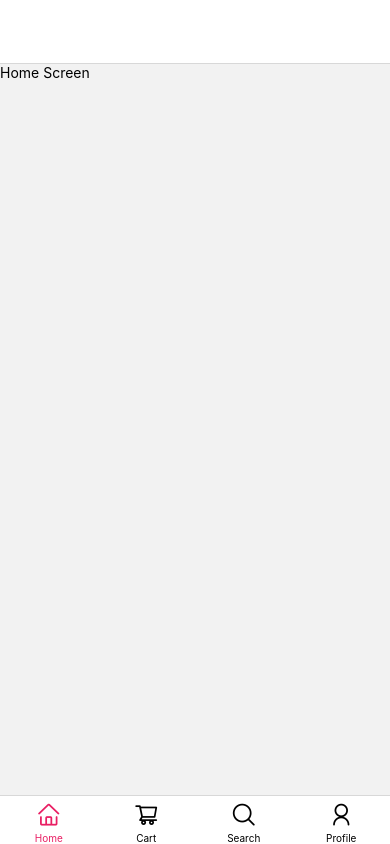
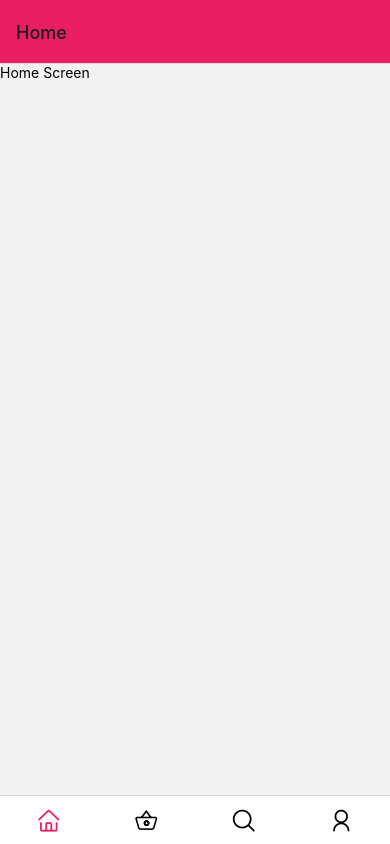
Before and after one commit to qbentil/Healthy-Food, a React Native app: screen / in a window 390 px wide. Built offline with nearby package versions, Linux system fonts and the light colour scheme.

Commit message:
Update tabs

```diff
--- a/components/bottomtabs/index.tsx
+++ b/components/bottomtabs/index.tsx
@@ -1,8 +1,8 @@
-import { AntDesign } from '@expo/vector-icons';
+import { AntDesign, Ionicons } from '@expo/vector-icons';
+
 import CartScreen from '../../screens/Cart';
 import HomeScreen from '../../screens/Home';
 import ProfileScreen from '../../screens/Profile';
-import { Profiler } from 'react';
 import SearchScreen from '../../screens/Search';
 import { createBottomTabNavigator } from '@react-navigation/bottom-tabs';
 
@@ -13,10 +13,13 @@ const BottomTabs = () => {
         <Tabs.Navigator screenOptions={{
             tabBarActiveTintColor: '#e91e63',
             tabBarInactiveTintColor: '#000',
-            headerTitleContainerStyle: {
-                display: 'none'
-            }
-        }}>
+            headerStyle:{
+                backgroundColor: '#e91e63'
+            },
+            tabBarShowLabel: false,
+
+        }}
+        >
         <Tabs.Screen name="Home" component={HomeScreen} options= {{
             tabBarLabel: 'Home',
             tabBarIcon: ({color, size}) => (
@@ -26,7 +29,7 @@ const BottomTabs = () => {
         <Tabs.Screen name="Cart" component={CartScreen} options={{
             tabBarLabel: 'Cart',
             tabBarIcon: ({color, size}) => (
-                <AntDesign name="shoppingcart" color={color} size={size} />
+                <Ionicons name="basket-outline" color={color} size={size} />
             )
         }} />
         <Tabs.Screen name="Search" component={SearchScreen} options={{
@@ -37,7 +40,7 @@ const BottomTabs = () => {
         }} />
         <Tabs.Screen name="Profile" component={ProfileScreen} options={{
             tabBarLabel: 'Profile',
-            tabBarIcon: ({color, size}) => (
+            tabBarIcon: ({focused, color, size}: {focused:boolean, color: string, size: number}) => (
                 <AntDesign name="user" color={color} size={size} />
             )
         }} />
```
